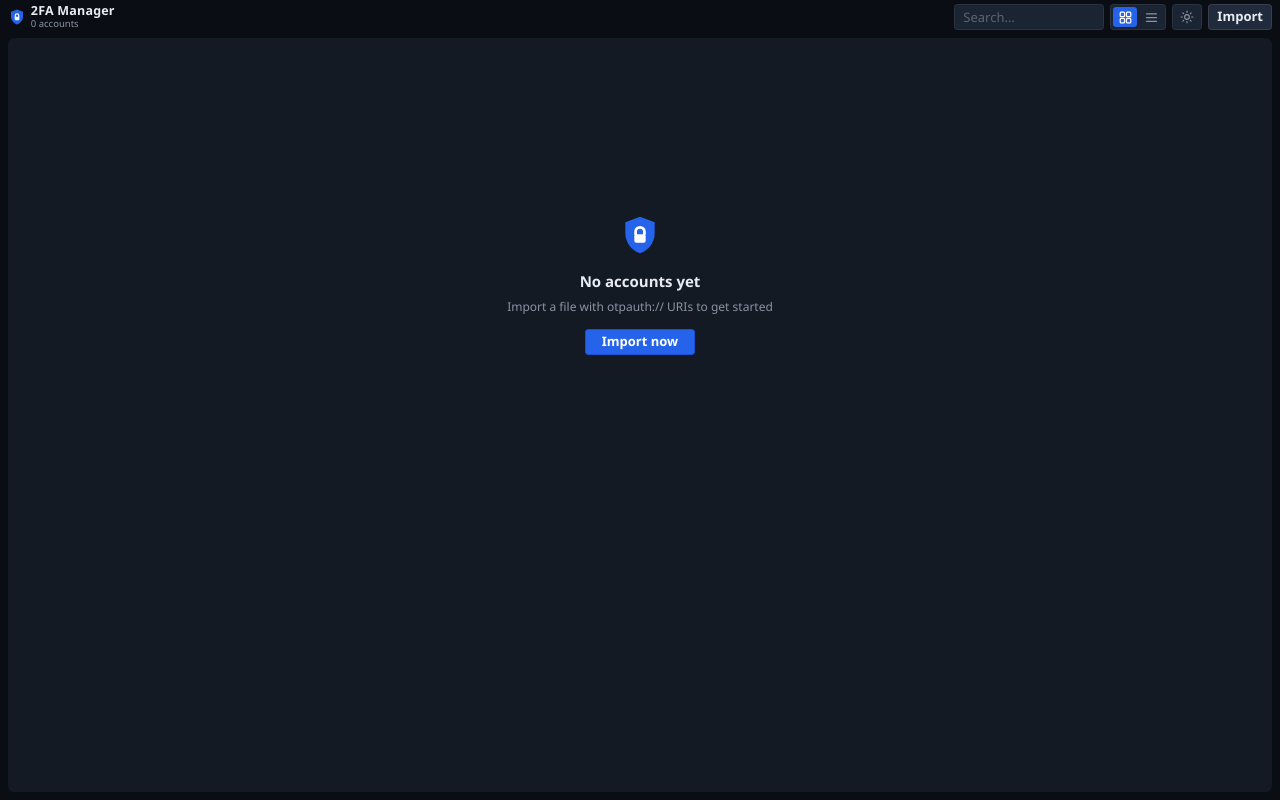
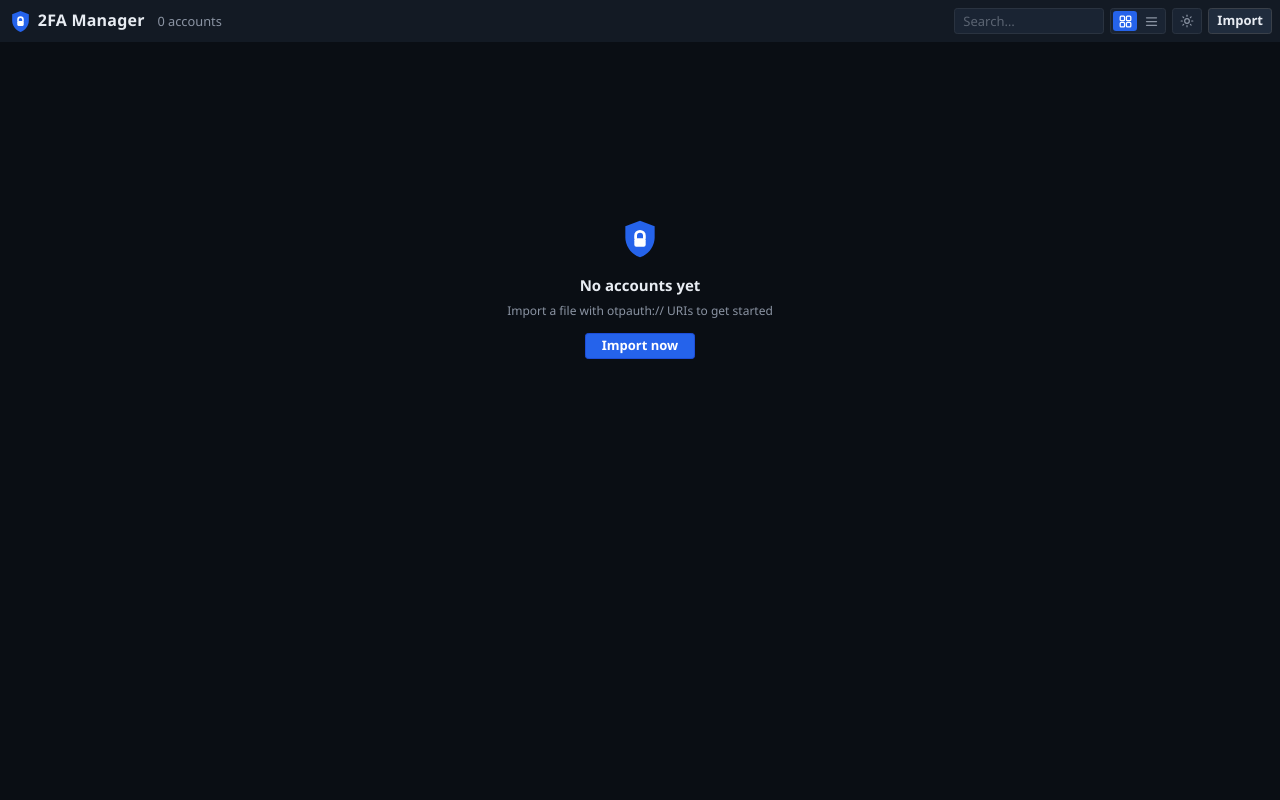
Before and after one commit to eru123/m2fa, a React (Vite) app: page / in a window 1280 px wide. Built offline with nearby package versions, Linux system fonts and the light colour scheme.

Commit message:
style(ui): update textarea and brand styles for improved layout and spacing

```diff
--- a/src/styles.css
+++ b/src/styles.css
@@ -171,7 +171,8 @@ textarea {
   align-items: center;
   justify-content: space-between;
   gap: .5rem;
-  padding: .25rem .5rem;
+  padding: .5rem;
+  background: var(--panel);
 }
 
 .brand {
@@ -182,20 +183,26 @@ textarea {
 }
 
 .brand-logo {
-  width: 18px;
-  height: 18px;
+  width: 25px;
+  height: 25px;
   flex: none;
 }
 
+.brand-text {
+  display: flex;
+  flex-direction: row;
+  align-items: baseline;
+  gap: .8rem;
+}
+
 .brand-title {
-  font-size: 12.5px;
+  font-size: 1rem;
   font-weight: 700;
   letter-spacing: 0.2px;
-  line-height: 1.15;
 }
 
 .brand-sub {
-  font-size: 9.5px;
+  font-size: .8rem;
   color: var(--text-2);
   line-height: 1.2;
 }
@@ -330,8 +337,6 @@ textarea {
   flex: 1;
   height: 100%;
   overflow-y: auto;
-  background: var(--panel);
-  margin: .25rem .5rem .5rem .5rem;
   border-radius: .4rem;
   padding: .375rem;
 }
```
